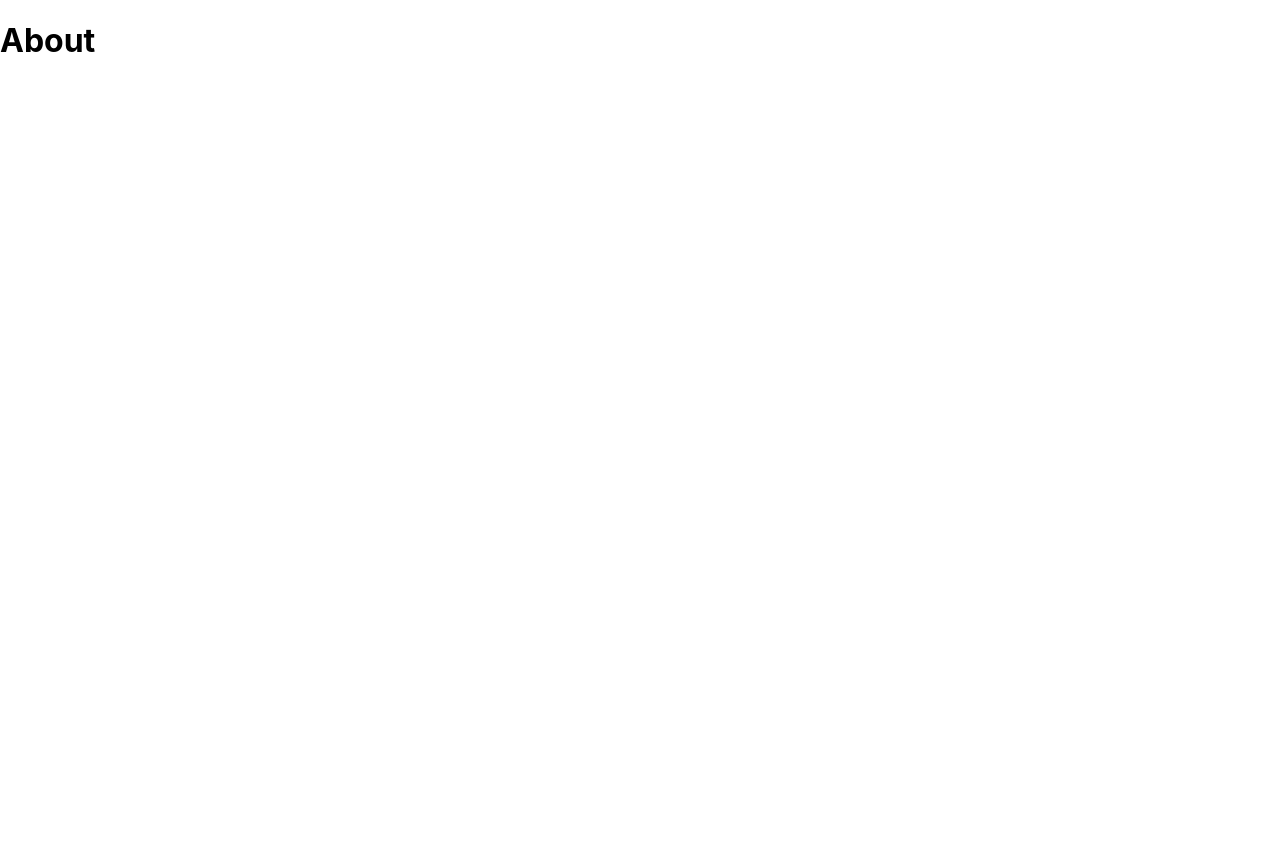
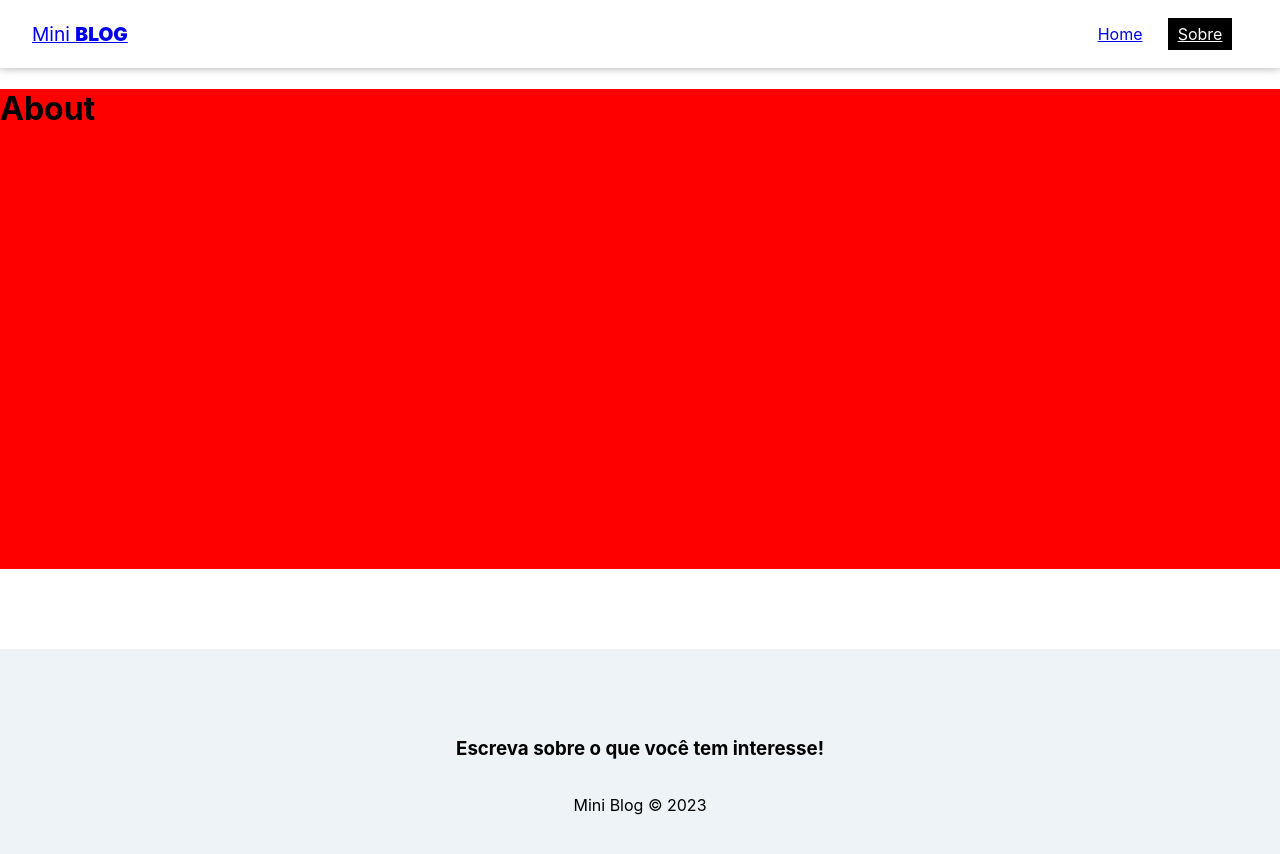
Before and after one commit to Davidson031/Blog_React, a React (Create React App) app: page /about in a window 1280 px wide. Shown: the top 854 px of the page. Before the commit the page ends 800 px from the top, so only its background shows below. Built offline with nearby package versions, Linux system fonts and the light colour scheme.

Commit message:
css dos primeiros componentes

```diff
--- a/src/App.css
+++ b/src/App.css
@@ -1,4 +1,5 @@
 .container {
+    background-color: red;
     min-height: 60vh;
     margin-bottom: 5em;
 }
--- a/src/App.js
+++ b/src/App.js
@@ -6,19 +6,25 @@
 
 import About from "./pages/about/About";
 
+import NavBar from "../src/components/Navbar";
+
+import Footer from "../src/components/Footer";
+import Navbar from '../src/components/Navbar';
+
 function App() {
   return (
     <div className="App">
 
       <BrowserRouter>
+        <Navbar />
         <div className="container">
           <Routes>
             <Route path='/' element = { <Home /> } />
             <Route path='/about' element = { <About /> } />
           </Routes >
         </div>
+        <Footer />
       </BrowserRouter>
-
     </div>
   );
 }
--- /dev/null
+++ b/src/components/Footer.js
@@ -0,0 +1,13 @@
+import styles from "./Footer.module.css";
+
+
+const Footer = () => {
+  return (
+    <footer className={ styles.footer} >
+      <h3>Escreva sobre o que você tem interesse!</h3>
+      <p>Mini Blog &copy; 2023</p>
+    </footer>
+  )
+}
+
+export default Footer
--- /dev/null
+++ b/src/components/Footer.module.css
@@ -0,0 +1,8 @@
+.footer {
+    height: 250px;
+    display: flex;
+    flex-direction: column;
+    align-items: center;
+    justify-content: center;
+    background-color: #edf3f6;
+}
--- /dev/null
+++ b/src/components/Navbar.js
@@ -0,0 +1,23 @@
+import { NavLink } from "react-router-dom";
+
+import styles from "./Navbar.module.css";
+
+
+const Navbar = () => {
+  return (
+    <nav className= {styles.navbar}>
+      <NavLink to="/" className={ styles.brand }>Mini <span>Blog</span></NavLink>
+      <ul className= { styles.links_list }>
+        <li>
+          <NavLink to="/" className={ ({ isActive }) => (  isActive ? styles.active : '')}>Home</NavLink>
+        </li>
+
+        <li>
+          <NavLink to="/about" className={ ({ isActive }) => (  isActive ? styles.active : '')}>Sobre</NavLink>
+        </li>
+      </ul>
+    </nav>
+  )
+}
+
+export default Navbar
--- /dev/null
+++ b/src/components/Navbar.module.css
@@ -0,0 +1,34 @@
+.navbar {
+    display: flex;
+    box-shadow: rgba(0,0,0, 0.5) 0px -2px 10px 0px;
+    justify-content: space-between;
+    align-items: center;
+    padding: 0.5em 2em;
+}
+
+.brand {
+    font-size: 1.2em;
+}
+
+.brand span {
+    font-weight: 900;
+    text-transform: uppercase;
+}
+
+.links_list {
+    display: flex;
+    list-style: none;
+}
+
+.links_list li {
+    margin-right: 1em;
+}
+
+.links_list li a {
+    padding: 0.4em 0.6em;
+}
+
+.active {
+    background-color: #000;
+    color: #fff;
+  }
```
Also changed, not shown: src/firebase/config.js (+1 -6 lines).
